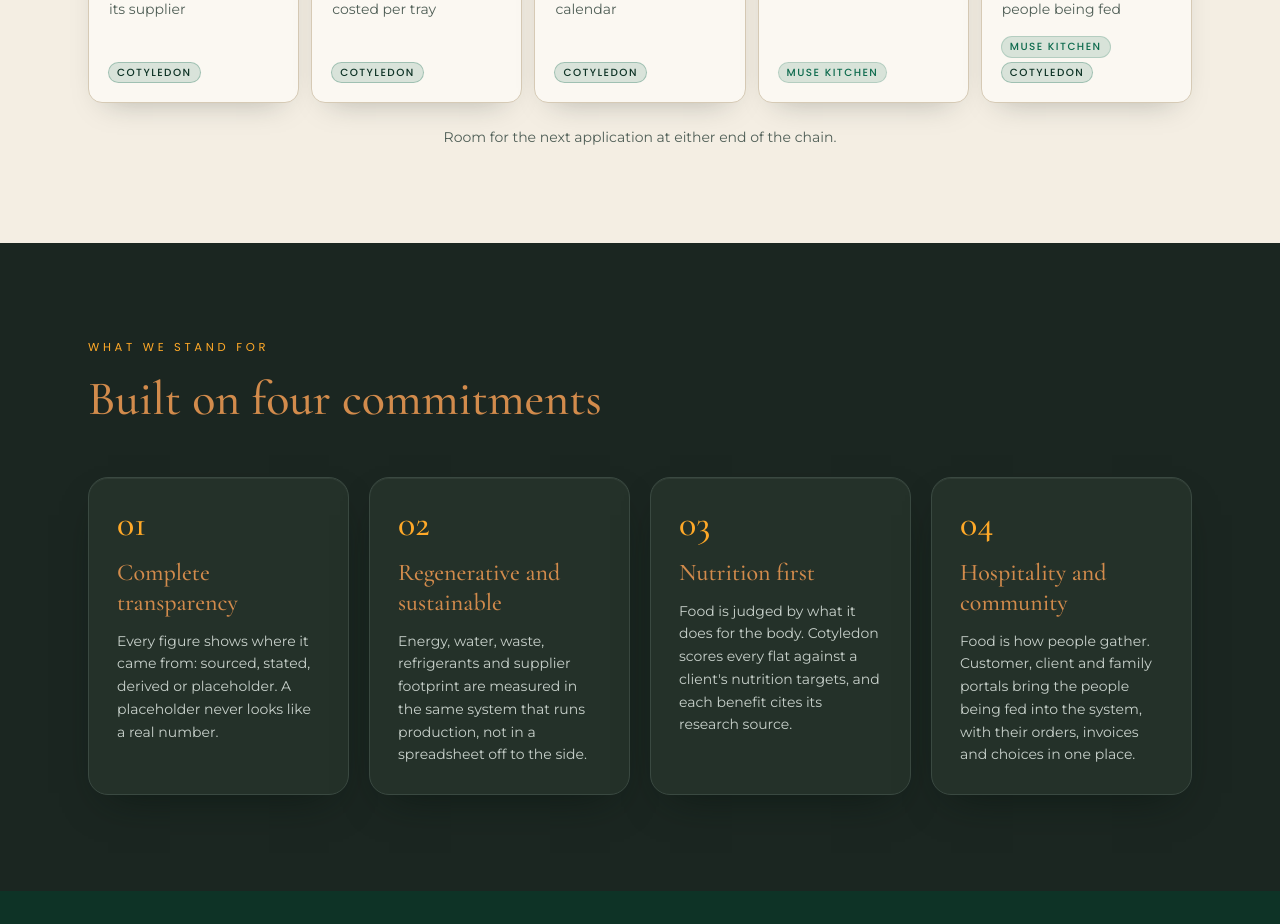
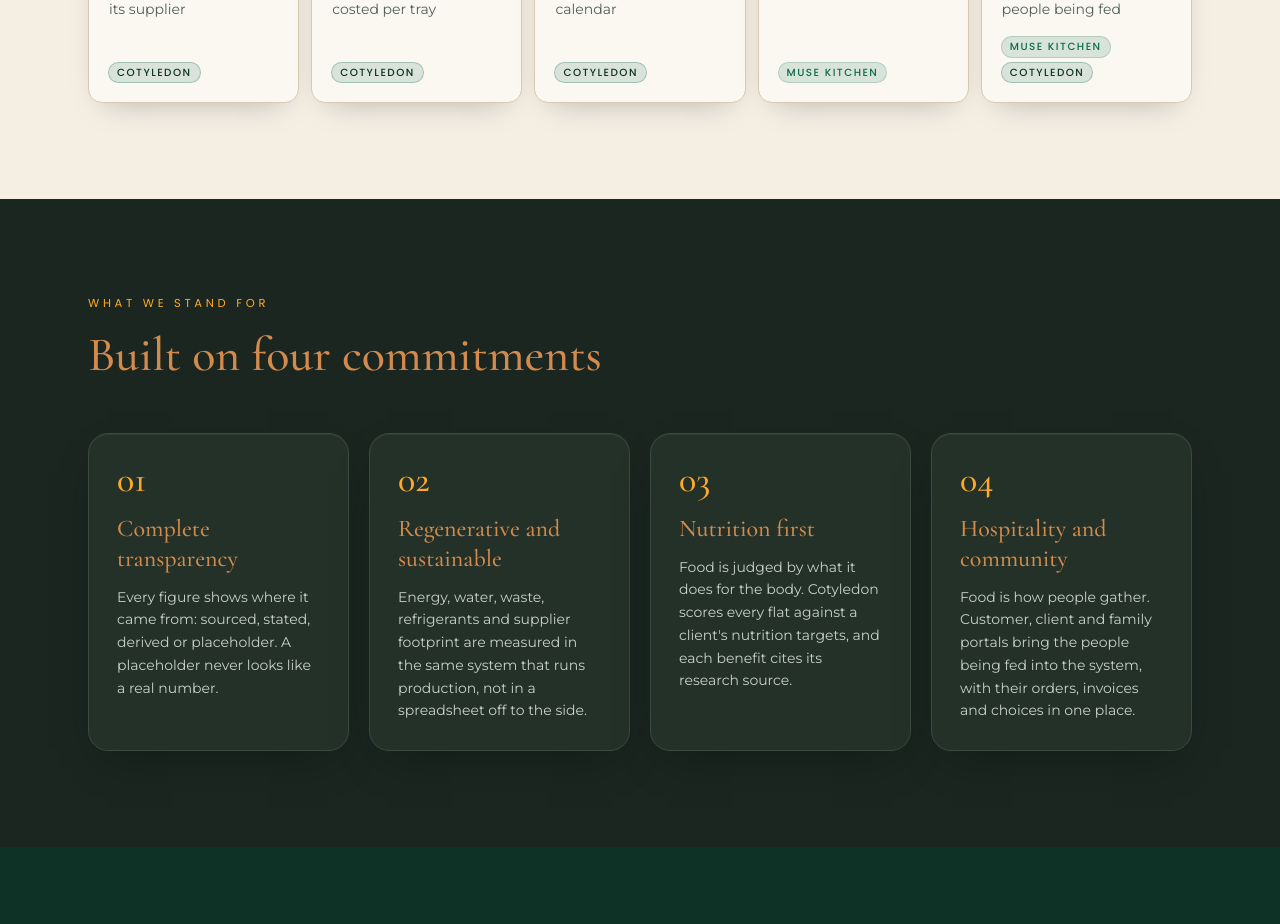
Before and after one commit to wolvestofeed/emberos, a Next.js app: page / in a window 1280 px wide. Shown: the part 1500-2424 px from the top of the page. Built offline with nearby package versions, Linux system fonts and the light colour scheme; no server answers.

Commit message:
Remove the "next application" footnote under the home ecosystem strip
Per Rob. The line was hardcoded in EcosystemStrip.tsx and had no
counterpart in the copy deck. Logged in the roadmap.

Co-Authored-By: Claude Fable 5.1 <noreply@anthropic.com>

```diff
--- a/src/components/EcosystemStrip.tsx
+++ b/src/components/EcosystemStrip.tsx
@@ -28,7 +28,6 @@ export function EcosystemStrip() {
           </li>
         ))}
       </ol>
-      <p className="mt-6 text-center text-sm text-ink-soft">Room for the next application at either end of the chain.</p>
     </>
   );
 }
```
Also changed, not shown: 1 other file (tests, documents, lock files or other folders).
